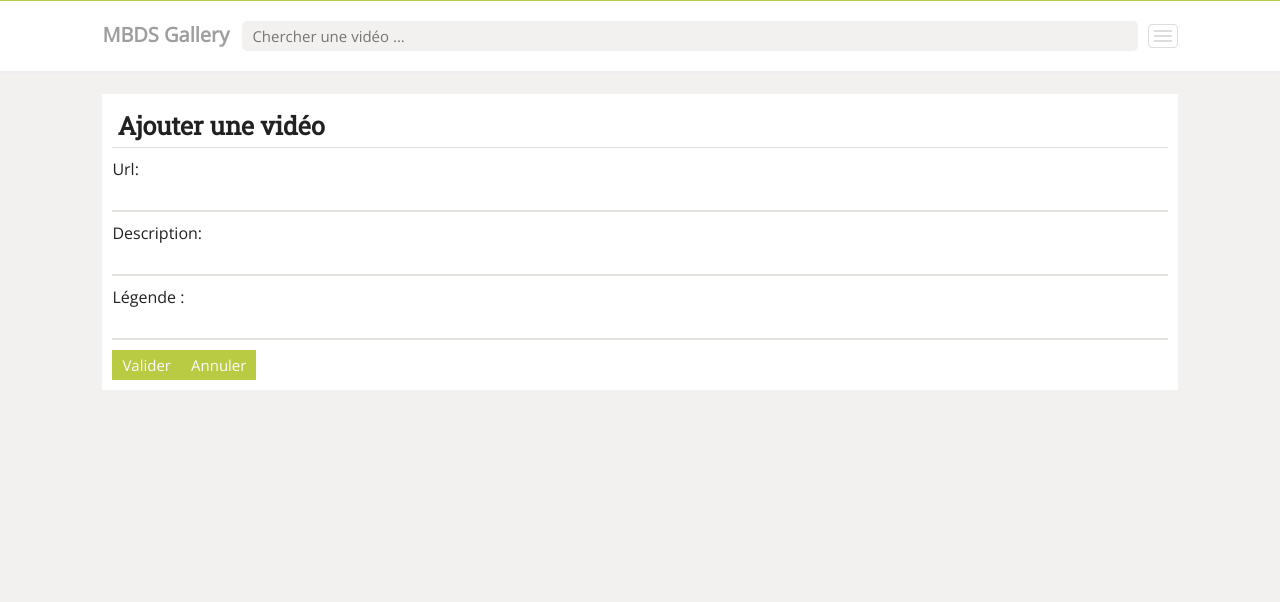
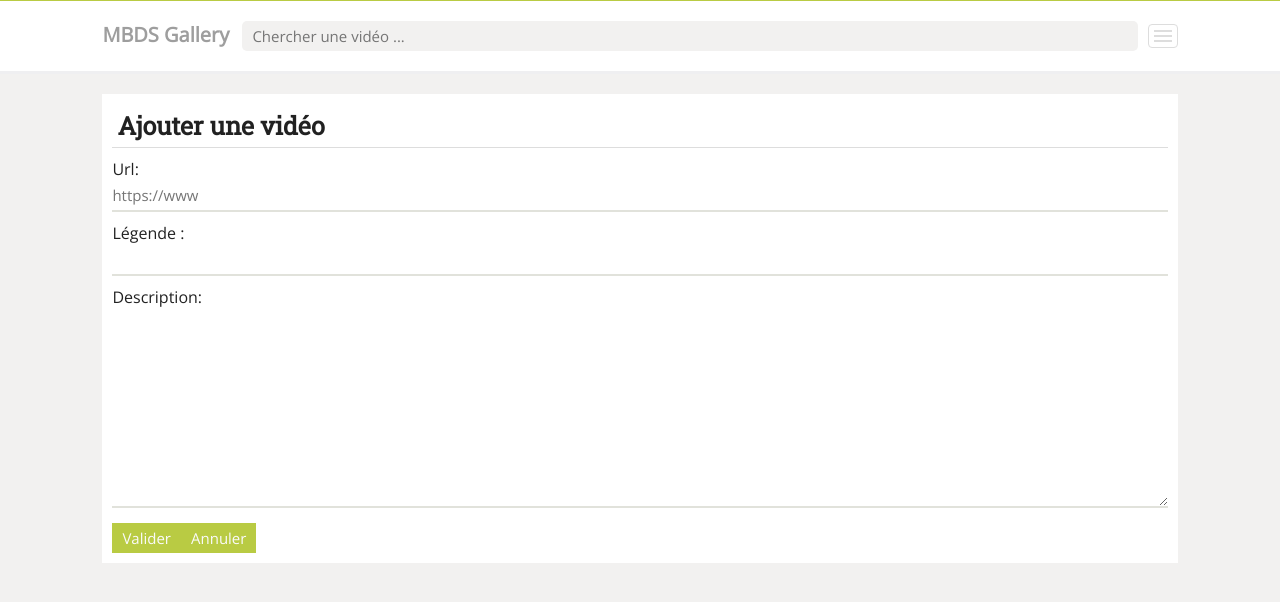
Before and after one commit to marouaneml/galerie_videos_mbds, a Vue app: page /#/nouvelle-video in a window 1280 px wide. Shown: the top 602 px of the page. Built offline with nearby package versions, Linux system fonts and the light colour scheme.

Commit message:
Corrections ..

```diff
--- a/rest-api/app_modules/crud-mongo.js
+++ b/rest-api/app_modules/crud-mongo.js
@@ -2,7 +2,6 @@ var MongoClient = require('mongodb').MongoClient;
 var ObjectId = require('mongodb').ObjectID;
 var assert = require('assert');
 var url = 'mongodb://localhost:27017/test';
-var fs = require('fs');
 
 exports.connexionMongo = function (callback) {
 	MongoClient.connect(url, function (err, db) {
@@ -32,7 +31,6 @@ exports.createVideo = function (formData, callback) {
 	MongoClient.connect(url, function (err, db) {
 		if (!err) {
 			let toInsert = formData.body;
-			toInsert.poster = fs.readFileSync('C:\\Users\\MAROUANE\\Downloads\\streamSimpleSensor.png')
 			db.collection("videos_mbds")
 				.insertOne(toInsert, function (err, result) {
 					let reponse;
--- a/src/App.vue
+++ b/src/App.vue
@@ -191,17 +191,23 @@ a:hover {
   color: #9e9e9e;
 }
 /* Style general */
-input[type="text"]{
+input[type="text"], textarea{
   border: none;
   border-bottom: 2px solid #e1e2db;
   width: 100%;
   outline: none;
   padding: 5px 0;
 }
-input[type="text"]:focus{
+input[type="text"]:focus, textarea:focus{
   border-bottom: 2px solid #b9cb43;
 }
+textarea{
+  max-width: 100%;
+  min-width: 100%;
+  min-height: 200px;
+}
 input[type="text"],
+textarea,
 button {
   font-size: 15px;
   font-family: "Open Sans", sans-serif;
--- a/src/components/Main.vue
+++ b/src/components/Main.vue
@@ -1,6 +1,7 @@
 <template>
   <div class="main">
-    <video-item v-for="v in videos.slice(0, this.count)" v-bind:key="v.id" :id="v.id" voteProp ="3" v-bind:thumb="v.url" v-bind:title="'Titile i'" v-bind:desc="v.title"></video-item>
+    <video-item @delete-evt="handleDelete(v._id)" v-for="v in videos.slice(0, this.count)" v-bind:key="v._id" :id="v._id" voteProp ="3" v-bind:thumb="v.poster" v-bind:title="v.legende" v-bind:desc="v.desc"></video-item>
+    <p v-if="videos.length == 0">Pas de videos! Vérifiez le serveur nodeJs.</p>
   </div>
 
 </template>
@@ -31,24 +32,22 @@ export default {
   },
   methods: {
     handleScroll: function(event) {
-      if(scrollY / (document.body.scrollHeight-document.body.offsetHeight) == 1){
+      if (
+        scrollY / (document.body.scrollHeight - document.body.offsetHeight) ==
+        1
+      ) {
         this.count += 3;
-
       }
     },
+    handleDelete: function(id) {
+      let i = this.videos.map(item => item._id).indexOf(id)
+      this.videos.splice(i, 1)
+    },
     getVideos: function() {
-      axios.get("https://jsonplaceholder.typicode.com/photos").then(
+      axios.get("http://localhost:8085/api/video/all").then(
         response => {
           this.videos = response.data;
-        },
-        error => {
-          console.log(error);
-        }
-      );
-
-      axios.get("http://localhost:8085/api/video/all").then(
-        response => {
-          console.log(response);
+          console.log(this.videos);
         },
         error => {
           console.log(error);
--- a/src/components/New.vue
+++ b/src/components/New.vue
@@ -3,16 +3,16 @@
     <h2 class="view-title">Ajouter une vidéo</h2>
     <form enctype="multipart/form-data">
         <label>
-            Url: {{videoUrl}}
-            <input type="text" ref="url" v-model="videoUrl" />
-        </label>
-        <label>
-            Description:
-            <input type="text" ref="desc" />
+            Url:
+            <input type="text" placeholder="https://www" ref="url" v-model="videoUrl" />
         </label>
         <label>
             Légende :
             <input type="text" ref="legende" />
+        </label>
+        <label>
+            Description:
+            <textarea type="text" ref="desc" ></textarea>
         </label>
         <button type="submit" :disabled="this.sent" @click.prevent="getFormValues()">Valider</button>
         <button @click="resetForm()">Annuler</button>
@@ -28,15 +28,15 @@ export default {
     return {
       sent: false,
       videoUrl: "",
-      videoData: {}
+      videoData: null
     };
   },
   watch: {
     videoUrl: function(newVal, oldVal) {
-      var videoid = newVal;
-      var matches =
-        videoid.match(/^http:\/\/www\.youtube\.com\/.*[?&]v=([^&]+)/i) ||
-        videoid.match(/^http:\/\/youtu\.be\/([^?]+)/i);
+      var videoid = newVal.trim();
+      var matches = videoid.match(
+        /^(?:https?:\/\/)?(?:www\.)?(?:youtu\.be\/|youtube\.com\/(?:embed\/|v\/|watch\?v=|watch\?.+&v=))((\w|-){11})(?:\S+)?$/
+      );
       if (matches) {
         videoid = matches[1];
         console.log("Recuperation des infos de la video ..");
@@ -50,10 +50,24 @@ export default {
           })
           .then(
             response => {
-              this.videoData = {data: response.data.items[0].snippet}
+              if (response.data.items.length > 0) {
+                let data = response.data.items[0].snippet;
+                this.videoData = {
+                  url: videoid,
+                  desc: data.description,
+                  legende: data.title,
+                  poster: data.thumbnails.standard.url,
+                  votes: []
+                };
+                this.$refs.desc.value = data.description;
+                this.$refs.legende.value = data.title;
+              }
+              else{
+                console.log("Video n'existe pas!")
+              }
             },
             error => {
-              console.log(error);
+              this.videoData = null;
             }
           );
       } else if (videoid.match(/^[a-z0-9_-]{11}$/i) === null) {
@@ -69,7 +83,6 @@ export default {
         url: this.$refs.url.value,
         desc: this.$refs.desc.value,
         legende: this.$refs.legende.value,
-        poster: this.videoData.poster,
         votes: []
       };
       let videoValues = Object.values(video);
@@ -81,24 +94,29 @@ export default {
           break;
         }
       }
-      if (ok) {
+      if (ok && this.videoData != null) {
         axios
-          .post("http://localhost:8085/api/video/save", video)
+          .post("http://localhost:8085/api/video/save", this.videoData)
           .then(response => {
             if (response.data.succes == true && response.status == 200) {
               alert("Video Ajouter avec succès!\nVous Voulez creer une autre?");
               this.resetForm();
-              this.sent = false;
             }
           })
-          .catch(error => Promise.reject(error));
+          .catch(error => {
+            //Promise.reject(error);
+            console.log("Sauvgarde echouée!")
+          });
+        this.sent = false;
       }
     },
     resetForm: function() {
       this.$refs.url.value = "";
       this.$refs.desc.value = "";
       this.$refs.legende.value = "";
-      this.$refs.poster.value = "";
+      this.sent = false;
+      this.videoData = null;
+      return;
     }
   }
 };
--- a/src/components/Show.vue
+++ b/src/components/Show.vue
@@ -1,12 +1,12 @@
 <template>
   <div class="show-content">
-    <h2 class="view-title">{{'Video.title'}} </h2>
+    <h2 class="view-title">{{video.legende}} </h2>
 
     <div id="video-wrapper">
-      <iframe :src="/*video.url*/'https://www.youtube.com/embed/uYaPF5wZNEo?modestbranding=1&autohide=1&showinfo=0'" frameborder="0" allowfullscreen></iframe>
+      <iframe :src="'https://www.youtube.com/embed/'+video.url+'?modestbranding=1&autohide=1&showinfo=0'" frameborder="0" allowfullscreen></iframe>
     </div>
 
-    <p class="desc">{{video.title}} </p>
+    <p class="desc">{{video.desc}} </p>
 
     <div class="comments">
       <ul>
@@ -28,7 +28,7 @@ export default {
   methods: {
     getDetail: function() {
       let id = this.$route.params.id;
-      axios.get("https://jsonplaceholder.typicode.com/photos/" + this.$route.params.id).then(
+      axios.get("http://localhost:8085/api/video?id=" + this.$route.params.id).then(
         response => {
           this.video = response.data;
         },
--- a/src/components/VideoItem.vue
+++ b/src/components/VideoItem.vue
@@ -2,12 +2,12 @@
 <router-link :to="{ name: 'details', params: { id: id }}">
   <div class="wrap">
     <div class="video-item">
-      <span @click.prevent= "deleteMe(id)">delete</span>
+      <span @click.prevent= "deleteMe(id)">Supprimer</span>
       <div class="thumb">
         <img :src="thumb" :alt="title">
       </div>
-      <div class="title">{{title}}</div>
-      <p>{{desc}}</p>
+      <div class="title">{{title.slice(0, 50) +" ..."}}</div>
+      <p>{{desc.slice(0, 100) + " ..."}}</p>
       <hr>
       <div class="vote">
         <span :class="{ checkbox: true, checked: checked, active: (this.vote>=5? true:false)}" @click.prevent= "check(5)"></span>
@@ -74,6 +74,7 @@ export default {
             alert("Plus de video à supprimé!");
           } else {
             alert("Video supprimé avec succès!");
+            this.$emit('delete-evt', this.id);
           }
         },
         error => {
@@ -97,14 +98,25 @@ export default {
   border-radius: 4px;
   padding: 15px;
   overflow: hidden;
-
+  position: relative;
   margin: 5px;
   /*break-before: verso;
   -moz-column-break-before: always;
   -webkit-column-break-before: always;*/
 }
+.video-item>span{
+      position: absolute;
+    background: #fafafa;
+    right: 5px;
+    top: 5px;
+    padding: 3px 5px;
+    font-size: 13px;
+    color: #F44336;
+    display: block;
+    border-radius: 5px;
+}
 .video-item:hover {
-  border: 1px solid #ffed53;
+  box-shadow: 0px 0px 10px 2px rgba(0, 0, 0, 0.1);
   cursor: pointer;
 }
 hr {
```
